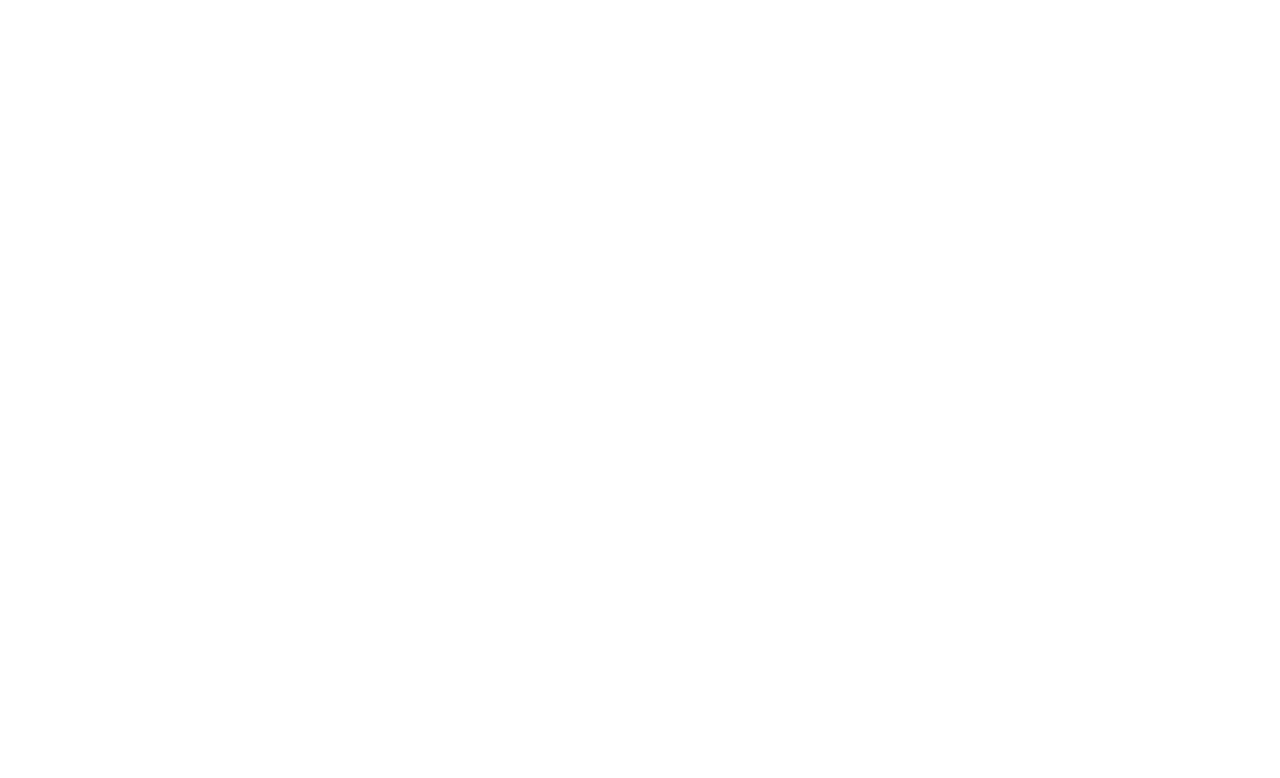
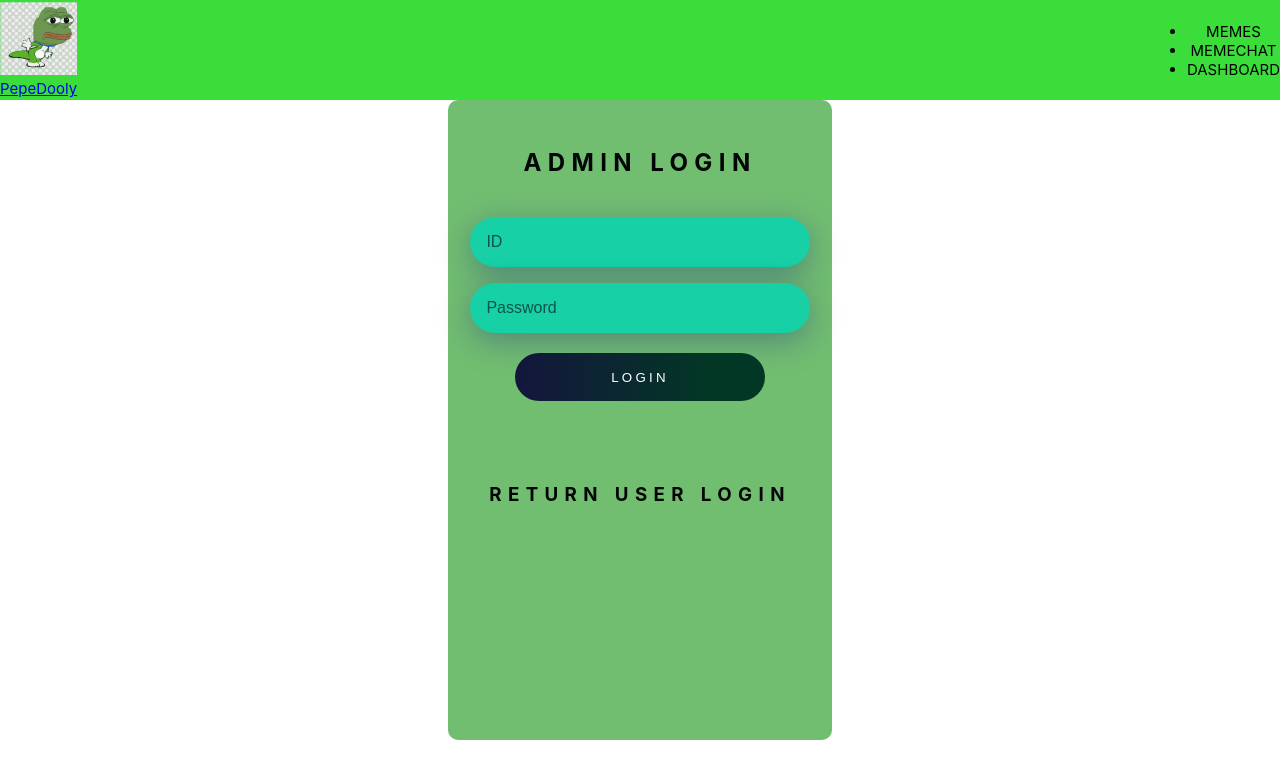
Before and after one commit to applemangopen/PEPEDOOLY2, a React (Create React App) app in the folder frontend/: page /adminLogin in a window 1280 px wide. Before the commit this address had no page. Shown: the top 778 px of the page. Built offline with nearby package versions, Linux system fonts and the light colour scheme.

Commit message:
feat: 관리자 로그인 구현

```diff
--- a/frontend/src/components/molecules/admin/Info.jsx
+++ b/frontend/src/components/molecules/admin/Info.jsx
@@ -1,4 +1,4 @@
-import React, { useState } from "react";
+import React, { useState, useEffect } from "react";
 import EditForm from "../../molecules/admin/EditForm";
 import ProfileImage from "../../atoms/admin/ProfileImage";
 import styled from "styled-components";
@@ -11,15 +11,25 @@
   margin-bottom: 20px;
 `;
 
-const Info = ({ isEdit, uid }) => {
+const Info = ({ isEdit, data }) => {
+  console.log(data);
   const [isEditState, setIsEdit] = useState(isEdit);
   const [imageUrl, setImageUrl] = useState("");
   const [fields, setFields] = useState([
-    { id: 1, label: "이메일", value: "" },
-    { id: 2, label: "이름", value: "" },
-    { id: 3, label: "전화번호", value: "" },
-    { id: 4, label: "비밀번호", value: "", isPassword: true },
+    { id: 1, value: data.Admin_id || "" },
+    { id: 2, value: data.Admin_name || "" },
+    { id: 3, value: data.Admin_nickname || "" },
+    { id: 4, value: "", isPassword: true },
   ]);
+
+  useEffect(() => {
+    setFields([
+      { id: 1, value: data.Admin_id || "" },
+      { id: 2, value: data.Admin_name || "" },
+      { id: 3, value: data.Admin_nickname || "" },
+      { id: 4, value: "", isPassword: true },
+    ]);
+  }, [data]);
 
   const handleInputChangeLocal = (id, value) => {
     setFields(
@@ -30,7 +40,7 @@
   const handleEditClick = () => {
     if (isEditState) {
       axios
-        .put(`/admin/${uid}`, fields)
+        .put(`/admin/edit`, fields)
         .then((response) => {
           setFields(response.data);
         })
@@ -47,7 +57,7 @@
     formData.append("image", file);
 
     axios
-      .post(`/admin/${uid}/image`, formData)
+      .post(`/admin/${data}/image`, formData)
       .then((response) => {
         setImageUrl(response.data.imageUrl);
       })
--- a/frontend/src/components/organisms/admin/BodyContainer.jsx
+++ b/frontend/src/components/organisms/admin/BodyContainer.jsx
@@ -1,8 +1,9 @@
-import React from "react";
+import React, { useState, useEffect } from "react";
 import Info from "../../molecules/admin/Info";
 import { Notice } from "../../molecules/admin/Notice";
 import { Manage } from "../../molecules/admin/Manage";
 import styled from "styled-components";
+import axios from "axios";
 
 const Container = styled.div`
   position: relative;
@@ -11,14 +12,31 @@
 `;
 
 const BodyContainer = ({ menu }) => {
+  const [adminData, setAdminData] = useState(null);
+  const token = localStorage.getItem("token");
+
+  useEffect(() => {
+    axios
+      .get("http://localhost:4000/admin/info", {
+        headers: {
+          Authorization: `Bearer ${token}`,
+        },
+      })
+      .then((response) => {
+        setAdminData(response.data);
+      })
+      .catch((error) => {
+        console.error(error.response);
+      });
+  }, [token]);
+
   return (
-    <>
-      <Container>
-        {menu === "info" && <Info />}
-        {menu === "notice" && <Notice />}
-        {menu === "manage" && <Manage />}
-      </Container>
-    </>
+    <Container>
+      {menu === "info" && adminData ? <Info data={adminData} /> : null}
+      {menu === "notice" && <Notice />}
+      {menu === "manage" && <Manage />}
+    </Container>
   );
 };
+
 export default BodyContainer;
--- a/frontend/src/components/organisms/admin/MainContainer.jsx
+++ b/frontend/src/components/organisms/admin/MainContainer.jsx
@@ -7,7 +7,7 @@
   display: flex;
   flex-direction: column;
   justify-content: space-between;
-  height: 100vh;
+  height: 64vh;
 `;
 const StyledFooter = styled(Footer)`
   position: fixed;
@@ -17,9 +17,7 @@
 const MainContainer = ({ menu }) => {
   return (
     <Container>
-      <Header />
       <BodyContainer menu={menu} />
-      <StyledFooter />
     </Container>
   );
 };
--- a/frontend/src/components/page/Admin.jsx
+++ b/frontend/src/components/page/Admin.jsx
@@ -2,6 +2,8 @@
 import SideBar from "../organisms/admin/SideBar";
 import MainContainer from "../organisms/admin/MainContainer";
 import styled from "styled-components";
+import Header from "../Layout/Header";
+import Footer from "../Layout/Footer";
 
 const PageContainer = styled.div`
   display: flex;
@@ -12,10 +14,12 @@
 
   return (
     <>
+      <Header />
       <PageContainer>
         <SideBar setMenu={setMenu} />
         <MainContainer menu={menu} />
       </PageContainer>
+      <Footer />
     </>
   );
 };
--- /dev/null
+++ b/frontend/src/components/page/AdminLogin.jsx
@@ -0,0 +1,163 @@
+import styled from "styled-components";
+import Button from "../atoms/login/Button";
+import Input from "../atoms/login/Input";
+import { useEffect, useState } from "react";
+import axios from "axios";
+
+import { useNavigate } from "react-router-dom";
+import Header from "../Layout/Header";
+
+function AdminLogin() {
+  const navigate = useNavigate();
+  const [adminId, setAdminId] = useState("");
+  const [adminPassword, setAdminPassword] = useState("");
+  const movePage = useNavigate();
+
+  function handleIdChange(event) {
+    setAdminId(event.target.value);
+  }
+
+  function handlePasswordChange(event) {
+    setAdminPassword(event.target.value);
+  }
+
+  function loginAdmin(adminId, adminPassword) {
+    const loginData = {
+      adminId: adminId,
+      adminPassword: adminPassword,
+    };
+
+    axios
+      .post("http://localhost:4000/admin/login", loginData, {
+        withCredentials: "include",
+      })
+      .then((response) => {
+        console.log("로그인 성공", response);
+        localStorage.setItem("token", response.data.token);
+        navigate("/main");
+      })
+      .catch((error) => {
+        console.error("로그인 실패", error);
+      });
+  }
+
+  return (
+    <>
+      <Header />
+      <MainContainer
+        onSubmit={(e) => {
+          e.preventDefault();
+          const {
+            adminId: adminIdElement,
+            adminPassword: adminPasswordElement,
+          } = e.target.elements;
+          loginAdmin(adminIdElement.value, adminPasswordElement.value);
+        }}
+      >
+        <WelcomeText>
+          <img src="./" alt="" />
+          Admin Login
+        </WelcomeText>
+        <InputContainer>
+          <Input
+            type="text"
+            placeholder="ID"
+            name="adminId"
+            value={adminId}
+            onChange={handleIdChange}
+          />
+          <Input
+            type="password"
+            placeholder="Password"
+            name="adminPassword"
+            value={adminPassword}
+            onChange={handlePasswordChange}
+          />
+        </InputContainer>
+        <ButtonContainer>
+          <Button content="Login" />
+        </ButtonContainer>
+        <ReturnUserLogin onClick={() => movePage("/login")}>
+          RETURN USER LOGIN
+        </ReturnUserLogin>
+      </MainContainer>
+    </>
+  );
+}
+
+const MainContainer = styled.form`
+  display: flex;
+  align-items: center;
+  flex-direction: column;
+  margin: auto;
+  height: 80vh;
+  width: 30vw;
+  background: #71be71;
+  /* box-shadow: 0 8px 32px 0 rgba(31, 38, 135, 0.37); */
+  /* backdrop-filter: blur(8.5px); */
+  /* -webkit-backdrop-filter: blur(8.5px); */
+  border-radius: 10px;
+  color: #000504;
+  text-transform: uppercase;
+  letter-spacing: 0.4rem;
+  @media only screen and (max-width: 320px) {
+    width: 80vw;
+    height: 90vh;
+    hr {
+      margin-bottom: 0.3rem;
+    }
+    h4 {
+      font-size: small;
+    }
+  }
+  @media only screen and (min-width: 360px) {
+    width: 80vw;
+    height: 90vh;
+    h4 {
+      font-size: small;
+    }
+  }
+  @media only screen and (min-width: 411px) {
+    width: 80vw;
+    height: 90vh;
+  }
+
+  @media only screen and (min-width: 768px) {
+    width: 80vw;
+    height: 80vh;
+  }
+  @media only screen and (min-width: 1024px) {
+    width: 70vw;
+    height: 50vh;
+  }
+  @media only screen and (min-width: 1280px) {
+    width: 30vw;
+    height: 80vh;
+  }
+`;
+
+const WelcomeText = styled.h2`
+  margin: 3rem 0 2rem 0;
+`;
+
+const InputContainer = styled.div`
+  display: flex;
+  flex-direction: column;
+  justify-content: space-around;
+  align-items: center;
+  height: 20%;
+  width: 100%;
+`;
+
+const ButtonContainer = styled.div`
+  margin: 1rem 0 2rem 0;
+  width: 100%;
+  display: flex;
+  align-items: center;
+  justify-content: center;
+`;
+const ReturnUserLogin = styled.h3`
+  margin-top: 50px;
+  cursor: pointer;
+`;
+export default AdminLogin;
--- a/frontend/src/components/page/Login.jsx
+++ b/frontend/src/components/page/Login.jsx
@@ -106,6 +106,7 @@
         </Icon> */}
         </IconsContainer>
         <ForgotPassword onClick={goRegister}>Join PepeDooly</ForgotPassword>
+        <AdminLogin onClick={() => movePage("/adminLogin")}>👑</AdminLogin>{" "}
       </MainContainer>
     </>
   );
@@ -210,4 +211,14 @@
   cursor: pointer;
 `;
 
+const AdminLogin = styled.button`
+  margin-top: 30px;
+  width: 40px;
+  height: 30px;
+  align-items: center;
+  background-color: #4dc74d;
+  border: 1.5px solid #4f4f4f;
+  cursor: pointer;
+`;
+
 export default App;
--- a/frontend/src/components/page/Main.jsx
+++ b/frontend/src/components/page/Main.jsx
@@ -5,6 +5,7 @@
 import Register from "./Register";
 import Comments from "../organisms/comments/Comments";
 import Board from "../board/Board";
+import AdminLogin from "./AdminLogin";
 
 // import Header from "../Layout/Header";
 // import Footer from "../Layout/Footer";
@@ -18,6 +19,7 @@
       <Route path="/register" element={<Register />} />
       <Route path="/comments" element={<Comments />} />
       <Route path="/board/*" element={<Board />} />
+      <Route path="/adminLogin" element={<AdminLogin />} />
       {/*
       <Header />
       <Footer /> */}
```
